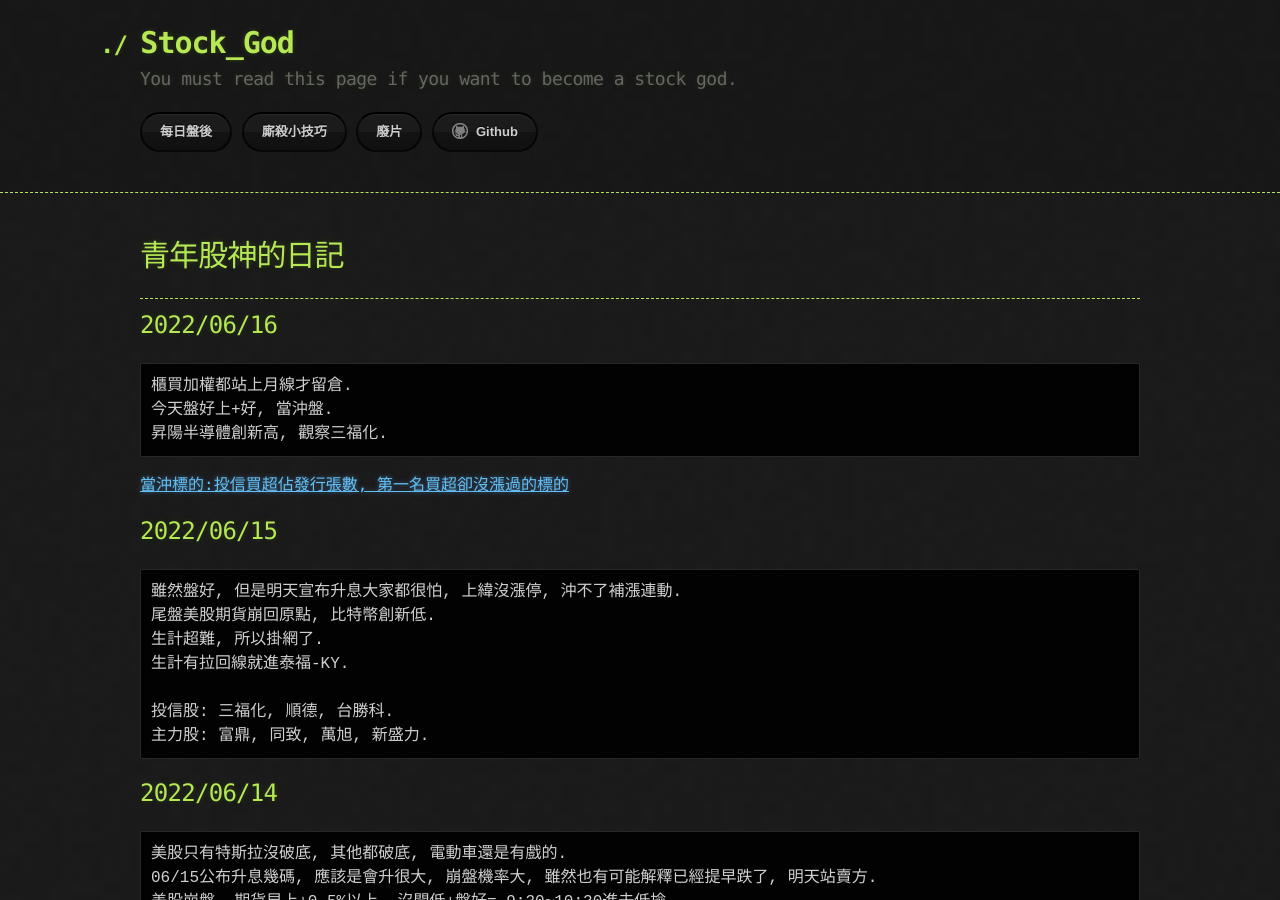
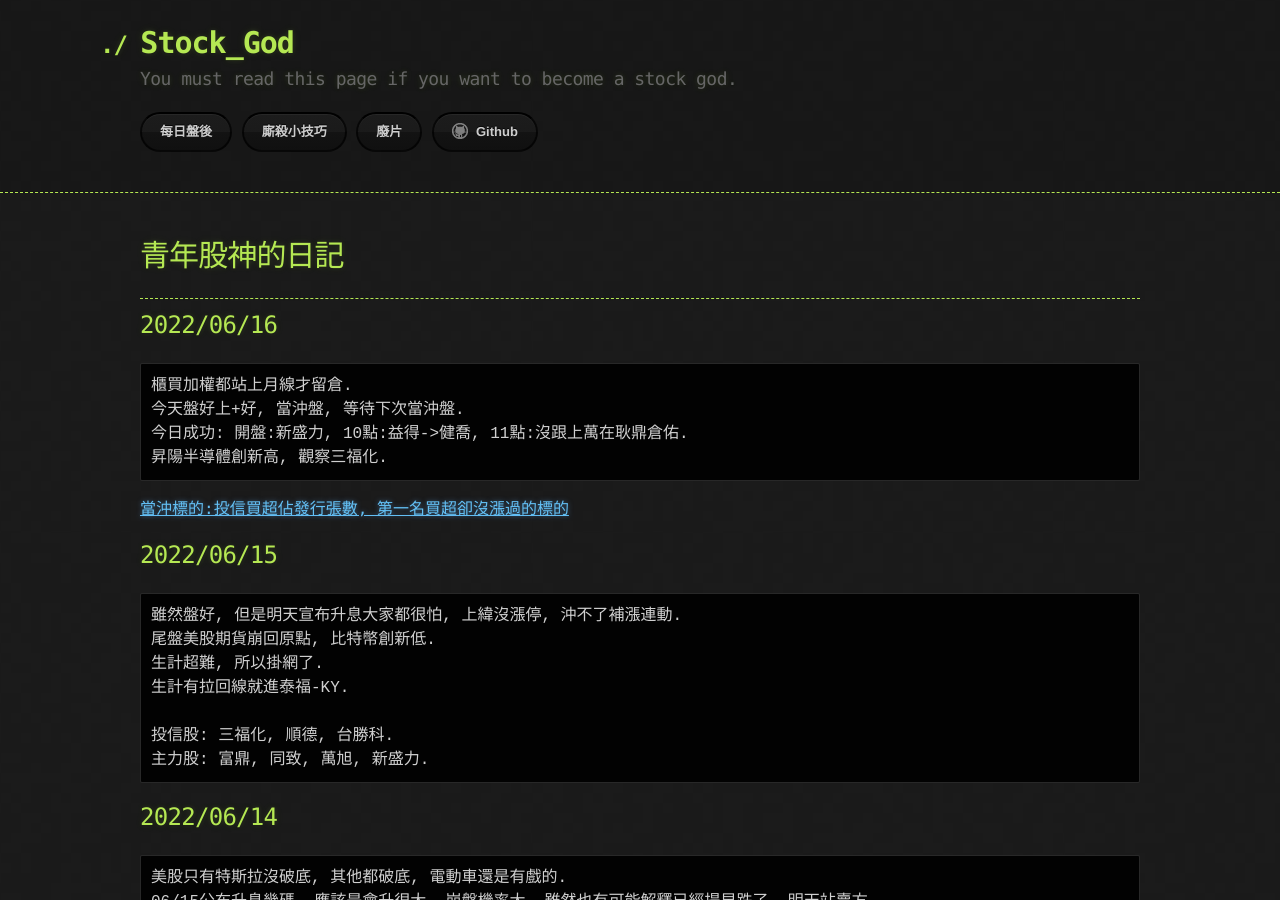
Before and after one commit to lepg5487/Stock_God, a Jekyll site: the page built from index.md, in a window 1280 px wide and 900 px high. Built offline with Jekyll 4.4.1, drawn with Linux system fonts in a browser that asks for light colours; our own code applies the rules of GitHub Pages for plain Markdown files.

Commit message:
Update index.md

````diff
--- a/index.md
+++ b/index.md
@@ -9,7 +9,8 @@ layout: testlayouts
 ## 2022/06/16
 ```
 櫃買加權都站上月線才留倉.
-今天盤好上+好, 當沖盤.
+今天盤好上+好, 當沖盤, 等待下次當沖盤.
+今日成功: 開盤:新盛力, 10點:益得->健喬, 11點:沒跟上萬在耿鼎倉佑.
 昇陽半導體創新高, 觀察三福化.
 ```
 [當沖標的:投信買超佔發行張數, 第一名買超卻沒漲過的標的](https://goodinfo.tw/tw/StockList.asp?RPT_TIME=&MARKET_CAT=%E7%86%B1%E9%96%80%E6%8E%92%E8%A1%8C&INDUSTRY_CAT=%E6%8A%95%E4%BF%A1%E8%B2%B7%E8%B6%85%E4%BD%94%E7%99%BC%E8%A1%8C%E5%BC%B5%E6%95%B8+%E2%80%93+%E7%95%B6%E6%97%A5%40%40%E6%8A%95%E4%BF%A1%E8%B2%B7%E8%B6%85%E4%BD%94%E7%99%BC%E8%A1%8C%E5%BC%B5%E6%95%B8%40%40%E6%8A%95%E4%BF%A1+%E2%80%93+%E7%95%B6%E6%97%A5)
````
